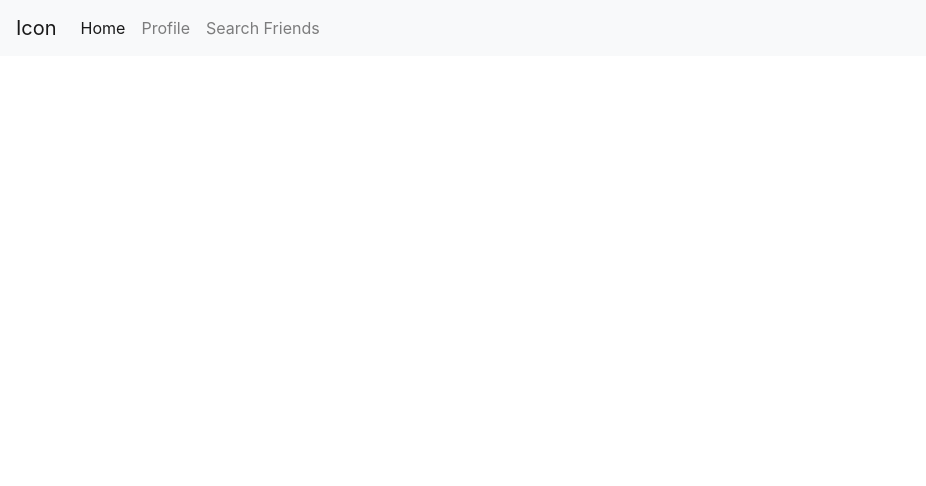
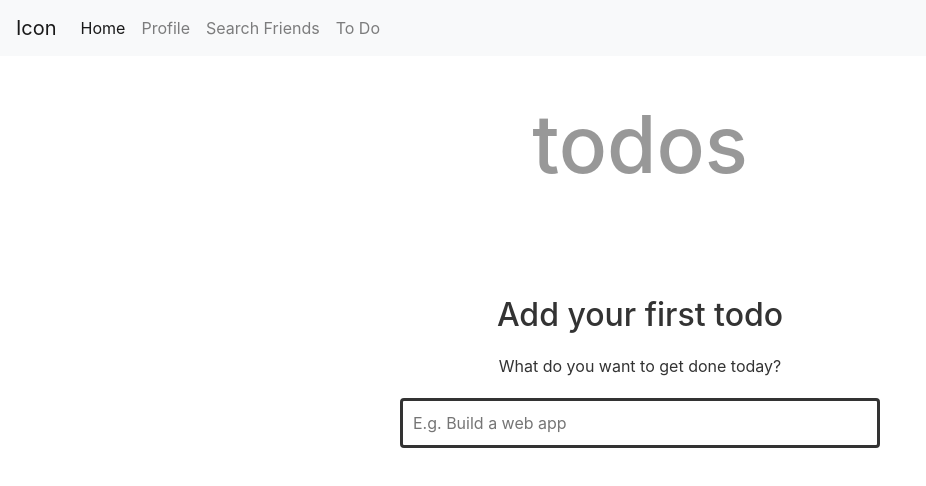
Before and after one commit to shobhi1310/timeline, a React (Create React App) app: page /todo in a window 1280 px wide. Shown: the top 486 px of the page, without its empty margins (0-926 px from the left). Built offline with nearby package versions, Linux system fonts and the light colour scheme.

Commit message:
todo integration initiated

```diff
--- a/src/App.js
+++ b/src/App.js
@@ -9,6 +9,7 @@ import Home from './components/Home'
 import Friend from './components/Friend'
 import SearchFriend from './components/SearchFriends'
 import EventFiller from './components/EventFiller'
+import ToDo from './components/ToDo'
 
 class App extends React.Component{
   render(){
@@ -20,6 +21,7 @@ class App extends React.Component{
         <Route path='/search-friend' component={SearchFriend} />
         <Route path='/add-event' component={EventFiller} />
         <Route path='/friend' component={Friend} />
+        <Route path='/todo' component={ToDo}/>
       </Router>
     )
   }
--- a/src/components/Header.js
+++ b/src/components/Header.js
@@ -21,6 +21,7 @@ class Header extends React.Component{
                         <Link className="nav-item nav-link active" to="/">Home <span className="sr-only">(current)</span></Link>
                         <Link className="nav-item nav-link" to="/profile">Profile</Link>
                         <Link className="nav-item nav-link" to="/search-friend">Search Friends</Link>
+                        <Link className="nav-item nav-link" to="/todo" >To Do</Link>
                     </div>
                 </div>
                 {
--- /dev/null
+++ b/src/components/ToDo.js
@@ -0,0 +1,100 @@
+import React, { Component } from 'react';
+import '../todo.css'
+
+export class ToDo extends Component {
+    state = {
+        todoItems : []
+    }
+
+    toggleDone=(key)=>{
+        const {todoItems} = this.state
+        var index = todoItems.findIndex(item => item.id===Number(key));
+        todoItems[index].checked = !todoItems[index].checked;
+
+        var item = document.querySelector(`[data-key='${key}']`);
+        if (todoItems[index].checked){
+            item.classList.add("done");
+        }else{
+            item.classList.remove("done");
+        }
+    }
+
+    deleteTodo=(key)=>{
+        const {todoItems} = this.state
+        todoItems = todoItems.filter(item=> item.id!==Number(key))
+        var item = document.querySelector(`[data-key='${key}']`);
+        item.remove();
+
+        var list = document.querySelector('.js-todo-list');
+        if (todoItems.length === 0) {list.innerHTML = '';}
+    }
+
+    addTodo=(text)=>{
+        const {todoItems} = this.state
+
+        var todo = {
+            text,
+            checked: false,
+            id: Date.now(),
+        };
+
+        todoItems.push(todo);
+        // console.log(todo);
+
+        var todolist = document.querySelector(".js-todo-list");
+        todolist.insertAdjacentHTML('beforeend',
+        `<li class="todo-item" data-key="${todo.id}">
+          <input id="${todo.id}" type="checkbox"/>
+          <label for="${todo.id}" class="tick js-tick"></label>
+          <span>${todo.text}</span>
+          <button class="delete-todo js-delete-todo">
+            <svg><use href="#delete-icon"></use></svg>
+          </button>
+        </li>
+        `);
+    }
+
+    handleSubmit=(event)=>{
+        event.preventDefault();
+        var input = document.querySelector(".js-todo-input");
+
+        var text = input.value.trim();
+        if(text!==""){
+            this.addTodo(text);
+            input.value = "";
+            input.focus();
+        }
+    }
+
+    handleClick=(event)=>{
+        if(event.target.classList.contains("js-tick")){
+            var itemkey = event.target.parentElement.dataset.key;
+            this.toggleDone(itemkey);
+        }
+        if(event.target.classList.contains('js-delete-todo')){
+            var itemkey = event.target.parentElement.dataset.key;
+            this.deleteTodo(itemkey);
+        }
+    }
+
+    render() {
+        return (
+            <div>
+                <div className="container">
+                <h1 className="app-title">todos</h1>
+                <ul className="todo-list js-todo-list"></ul>
+                <div className="empty-state">
+                    <svg className="checklist-icon"><use href="#checklist-icon"></use></svg>
+                    <h2 className="empty-state__title">Add your first todo</h2>
+                    <p className="empty-state__description">What do you want to get done today?</p>
+                </div>
+                <form className="js-form">
+                    <input autofocus type="text" aria-label="Enter a new todo item" placeholder="E.g. Build a web app" className="js-todo-input" />
+                </form>
+                </div>
+            </div>
+        )
+    }
+}
+
+export default ToDo
--- /dev/null
+++ b/src/todo.css
@@ -0,0 +1,129 @@
+.container {
+    width: 100%;
+    max-width: 500px;
+    margin: 0 auto;
+    padding-left: 10px;
+    padding-right: 10px;
+    color: #333;
+    height: 90vh;
+    margin-top: 5vh;
+    margin-bottom: 5vh;
+    overflow-y: auto;
+  }
+
+  .app-title {
+    text-align: center;
+    margin-bottom: 20px;
+    font-size: 80px;
+    opacity: 0.5;
+  }
+
+  svg {
+    width: 64px;
+    height: 64px;
+  }
+
+  .todo-list {
+    list-style: none;
+    margin-bottom: 20px;
+  }
+
+  .todo-item {
+    margin-bottom: 10px;
+    width: 100%;
+    display: flex;
+    align-items: center;
+    justify-content: space-between;
+  }
+
+  .todo-item span {
+    flex-grow: 1;
+    margin-left: 10px;
+    margin-right: 10px;
+    font-size: 22px;
+  }
+
+  .done span {
+    text-decoration: line-through;
+  }
+
+  input[type="checkbox"] {
+    display: none;
+  }
+
+  .tick {
+    width: 30px;
+    height: 30px;
+    border: 3px solid #333;
+    border-radius: 50%;
+    display: inline-flex;
+    justify-content: center;
+    align-items: center;
+    cursor: pointer;
+  }
+
+  .tick::before {
+    content: '✓';
+    font-size: 20px;
+    display: none;
+  }
+
+  .done .tick::before {
+    display: inline;
+  }
+
+  .delete-todo {
+    border: none;
+    background-color: transparent;
+    outline: none;
+    cursor: pointer;
+  }
+
+  .delete-todo svg {
+    width: 30px;
+    height: 30px;
+    pointer-events: none;
+  }
+
+  form {
+    width: 100%;
+    display: flex;
+    justify-content: space-between;
+  }
+
+  input[type="text"] {
+    width: 100%;
+    padding: 10px;
+    border-radius: 4px;
+    border: 3px solid #333;
+  }
+
+  .empty-state {
+    flex-direction: column;
+    align-items: center;
+    justify-content: center;
+    display: flex;
+  }
+
+  .checklist-icon {
+    margin-bottom: 20px;
+  }
+
+  .empty-state__title, .empty-state__description {
+    margin-bottom: 20px;
+  }
+
+  .empty-state {
+    flex-direction: column;
+    align-items: center;
+    justify-content: center;
+    display: none;
+  }
+
+  .todo-list:empty {
+    display: none;
+  }
+
+  .todo-list:empty + .empty-state {
+    display: flex;
+  }
```
